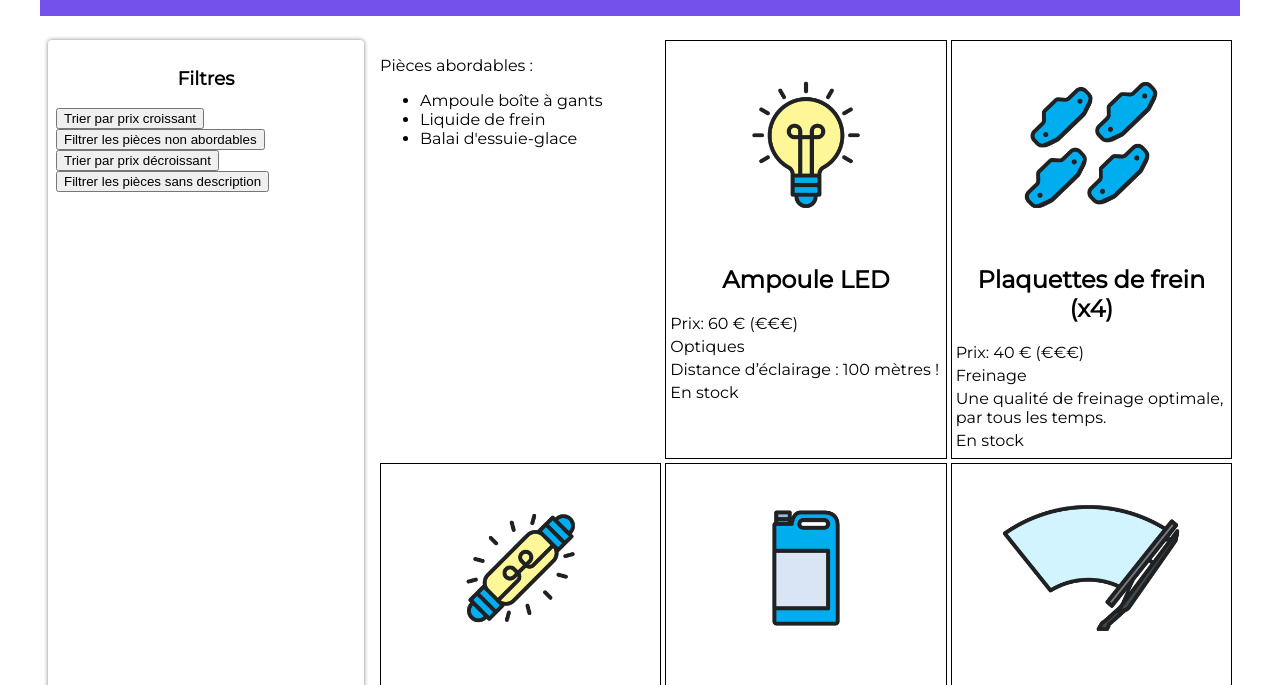
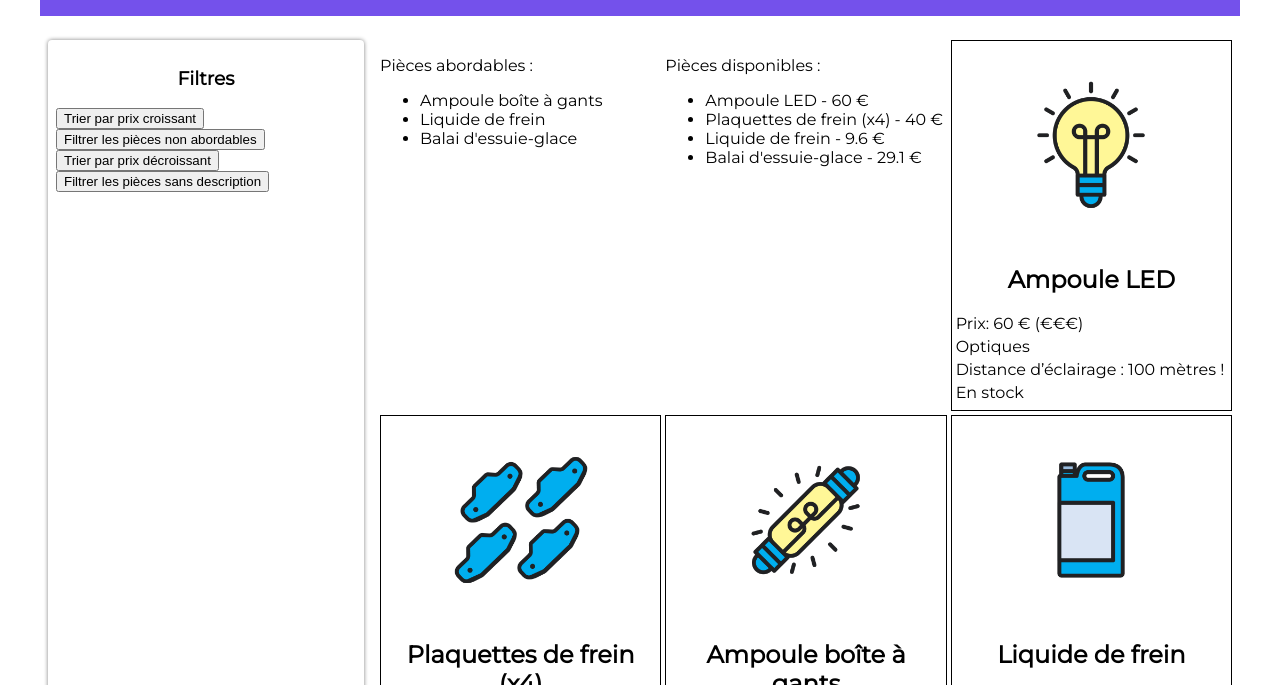
Before and after one commit to ValentinMam/JS_starter-2, a website: page index.html in a window 1280 px wide. Shown: the part 98-783 px from the top of the page. Drawn offline with Linux system fonts and the light colour scheme.

Commit message:
exercice 4 - OK

```diff
--- a/index.html
+++ b/index.html
@@ -30,6 +30,9 @@
         <div class="abordables">
           <p>Pièces abordables :</p>
         </div>
+        <div class="disponibles">
+          <p>Pièces disponibles :</p>
+        </div>
       </section>
     </main>
   </body>
--- a/pieces.js
+++ b/pieces.js
@@ -104,3 +104,24 @@ for (let i = 0; i < noms.length; i++) {
 }
 // Ajout de l'en-tête puis de la liste au bloc résultats filtres
 document.querySelector(".abordables").appendChild(abordablesElements);
+
+// Correction Exercice 4
+const nomsDisponibles = pieces.map((piece) => piece.nom);
+const prixDisponibles = pieces.map((piece) => piece.prix);
+
+for (let i = pieces.length - 1; i >= 0; i--) {
+  if (pieces[i].disponibilite === false) {
+    nomsDisponibles.splice(i, 1);
+    prixDisponibles.splice(i, 1);
+  }
+}
+
+const disponiblesElement = document.createElement("ul");
+
+for (let i = 0; i < nomsDisponibles.length; i++) {
+  const nomElement = document.createElement("li");
+  nomElement.innerText = `${nomsDisponibles[i]} - ${prixDisponibles[i]} €`;
+  disponiblesElement.appendChild(nomElement);
+}
+
+document.querySelector(".disponibles").appendChild(disponiblesElement);
```
Also changed, not shown: README.md.
